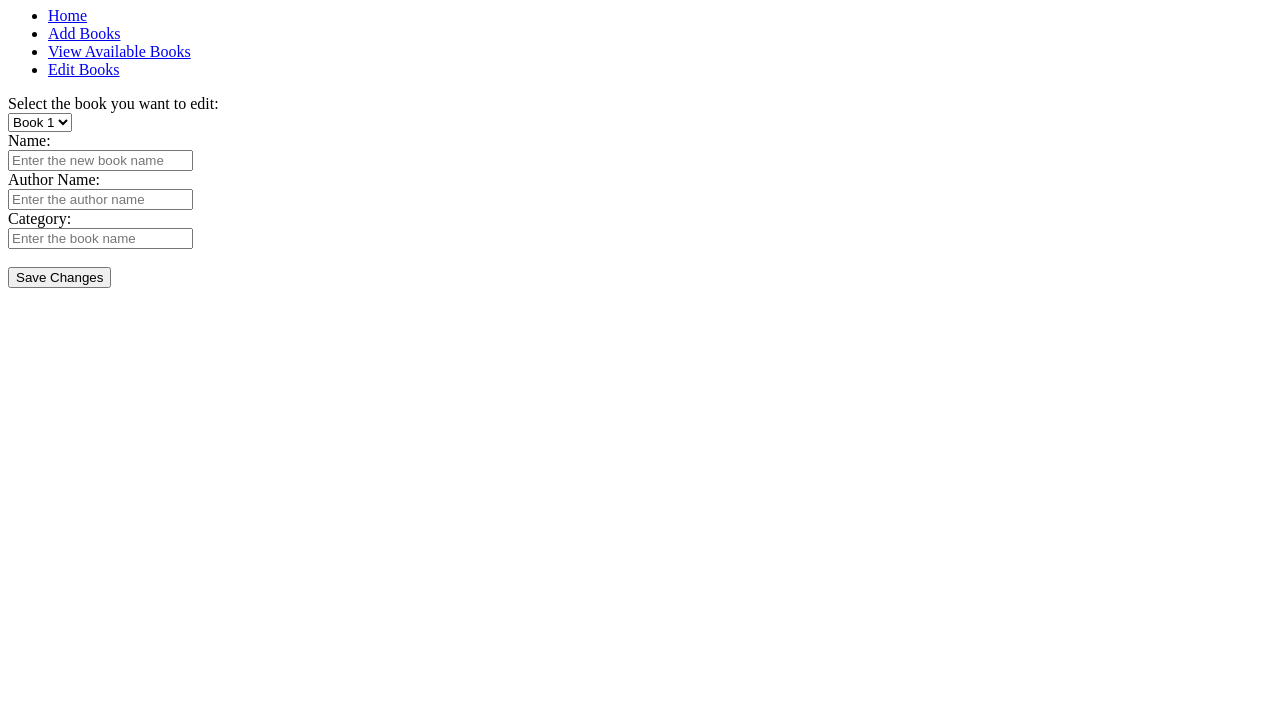
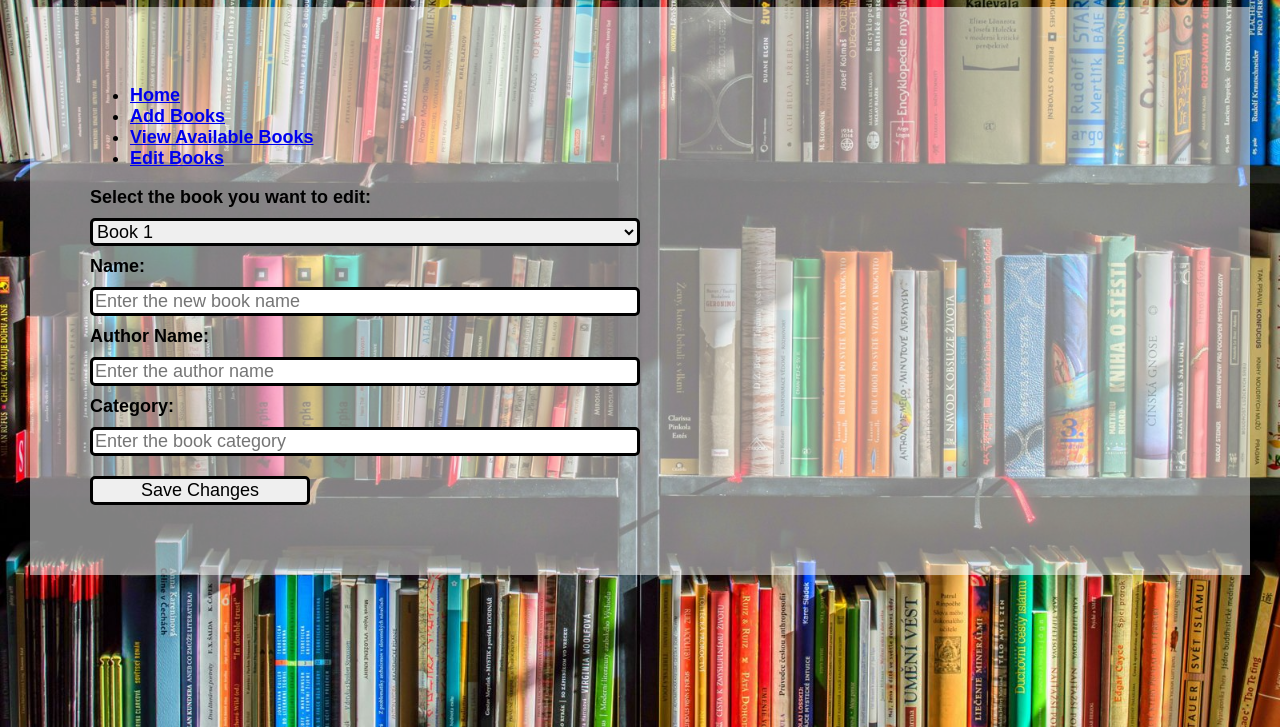
Before and after one commit to Mourad263/Web_Project, a plain HTML site: page EditBook.html in a window 1280 px wide. Shown: the part 73-800 px from the top of the page. Drawn offline with Linux system fonts and the light colour scheme.

Commit message:
Update EditBook.html

```diff
--- a/EditBook.html
+++ b/EditBook.html
@@ -3,36 +3,35 @@
 
 <head>
     <title>Edit Book</title>
+    <link rel="stylesheet" href="EditBookStyle.css">
 </head>
 
 <body>
     <h1>Edit Book</h1>
+    <div>
+        <ul class="navbar">
+            <li><a href="Home.html">Home</a></li>
+            <li><a href="AddBooks.html">Add Books</a></li>
+            <li><a href="Available-books.html">View Available Books</a></li>
+            <li><a href="EditBook.html">Edit Books</a></li>
+        </ul>
 
-    <ul class="navbar">
-        <li><a href="Home.html">Home</a></li>
-        <li><a href="AddBooks.html">Add Books</a></li>
-        <li><a href="Available-books.html">View Available Books</a></li>
-        <li><a href="EditBook.html">Edit Books</a></li>
-    </ul>
 
-    <div>
         <label for="sb">Select the book you want to edit:</label><br>
         <select id="sb" name="selectbook" required>
             <option value="book1">Book 1</option>
             <option value="book2">Book 2</option>
             <option value="book3">Book 3 </option>
-        </select>
-    </div>
-    <div><label for="na">Name:</label><br>
-        <input type="text" id="na" placeholder="Enter the new book name">
-    </div>
-    <div><label for="at">Author Name:</label><br>
-        <input type="text" id="at" placeholder="Enter the author name">
-    </div>
-    <div><label for="cate">Category:</label><br>
-        <input type="text" id="cate" placeholder="Enter the book name">
-    </div><br>
-    <div>
+        </select><br>
+        <label for="na">Name:</label><br>
+        <input type="text" id="na" placeholder="Enter the new book name"><br>
+        <label for="at">Author Name:</label><br>
+        <input type="text" id="at" placeholder="Enter the author name"><br>
+
+        <label for="cate">Category:</label><br>
+        <input type="text" id="cate" placeholder="Enter the book category">
+        <br>
+
         <input type="submit" value="Save Changes">
 
     </div>
```
